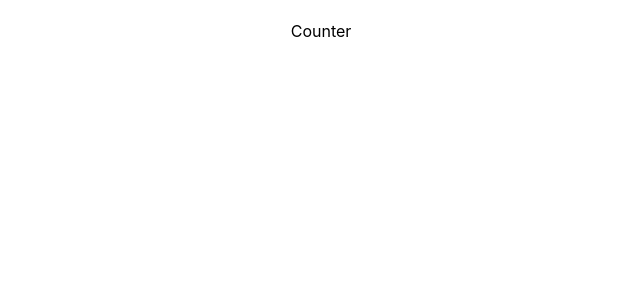
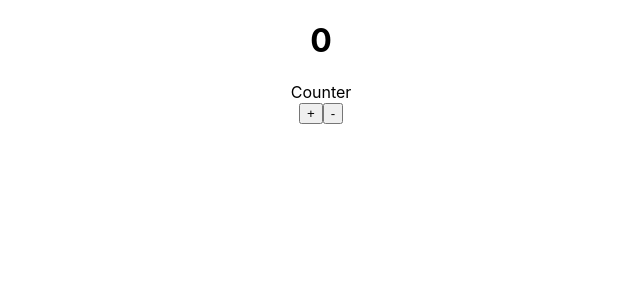
Before and after one commit to shubhamkr2/Counter-TypeScript, a React (Create React App) app: page / in a window 1280 px wide. Shown: the top 300 px of the page, without its empty margins (319-959 px from the left). Built offline with nearby package versions, Linux system fonts and the light colour scheme.

Commit message:
increment button implimented in counter componenet

```diff
--- a/src/App.tsx
+++ b/src/App.tsx
@@ -1,18 +1,18 @@
-import React, { useState } from 'react';
-import './App.css';
-import Counter from './Components/Counter';
+import React, { useState } from "react";
+import "./App.css";
+import Counter from "./Components/Counter";
 
 interface ICounter {
   count: number;
 }
 
 function App() {
-  const [count, setCount] = useState<number>();
+  const [count, setCount] = useState<number>(0);
 
   return (
     <div className="App">
       <h1>{count}</h1>
-      <Counter setCount={setCount} />
+      <Counter count={count} setCount={setCount} />
     </div>
   );
 }
--- a/src/Components/Counter.tsx
+++ b/src/Components/Counter.tsx
@@ -1,8 +1,15 @@
 import React from 'react'
-
-function Counter({setCount}) {
+interface IProps {
+    count: number;
+    setCount(count:number): void;
+}
+function Counter({count, setCount}:IProps) {
   return (
+    <>
     <div>Counter</div>
+    <button onClick={()=>setCount(count+1)} >+</button>
+    <button >-</button>
+    </>
   )
 }
 
```
